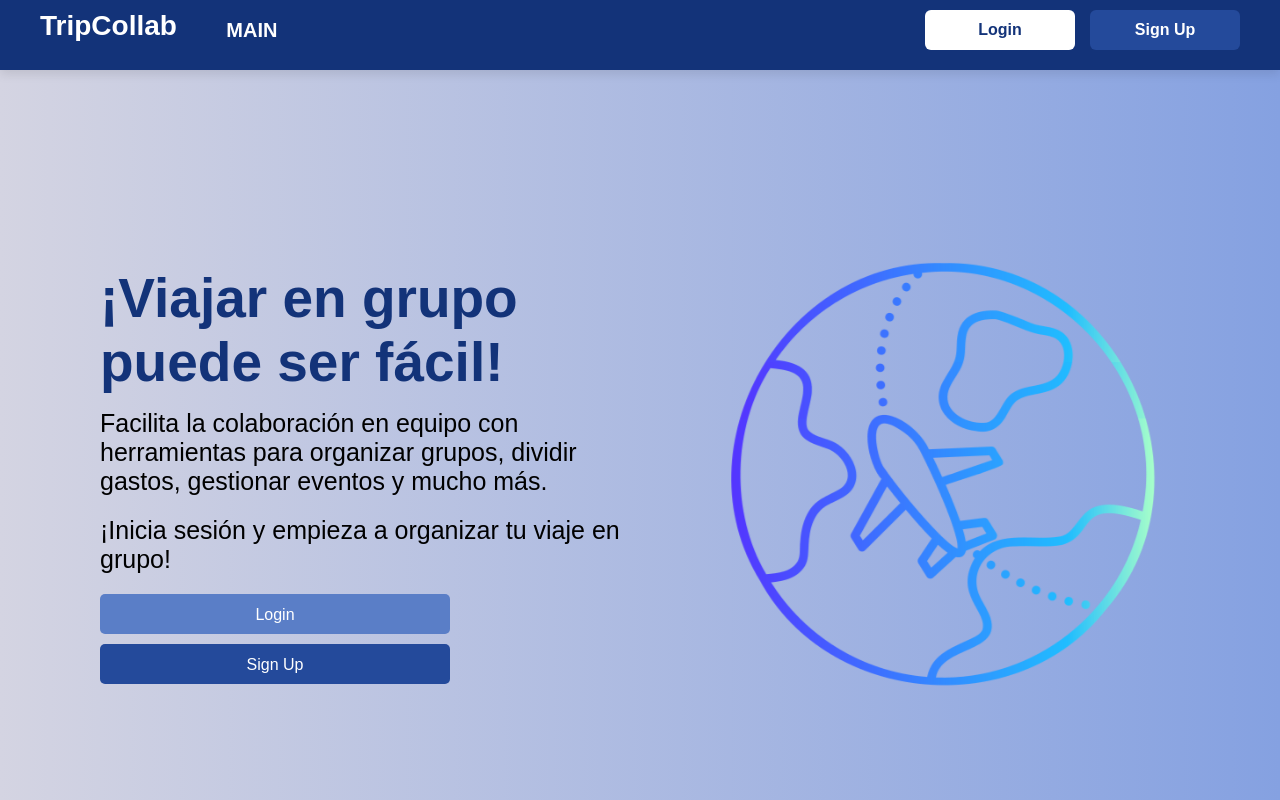
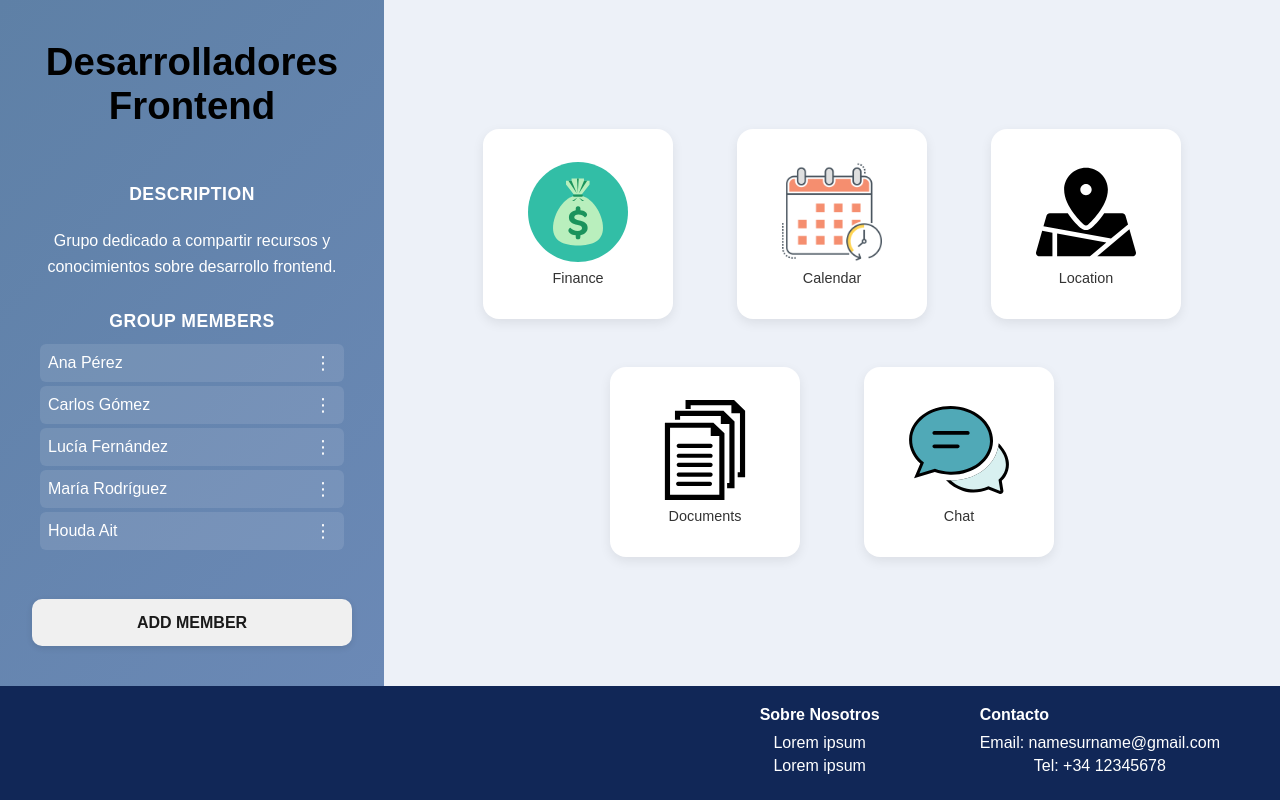
Before and after one commit to RobertoTM03/PS-G5, a React (Vite) app in the folder my-app/: page / in a window 1280 px wide. Built offline with nearby package versions, Linux system fonts and the light colour scheme.

Commit message:
Cambiada la vista de detalles de grupo

```diff
--- a/my-app/src/App.jsx
+++ b/my-app/src/App.jsx
@@ -7,12 +7,13 @@ import IniciarSesion from './assets/signIn.jsx';
 import { PasswordRecover } from './assets/passwordRecover.jsx';
 import ResetearContraseña from "./assets/ResetearContraseña.jsx";
 import GroupAdminView from './assets/GroupAdminView.jsx';
+import VistaGrupos from './assets/vistaGrupos.jsx';
 
 function App() {
     return (
         <BrowserRouter>
             <Routes>
-                <Route path="/" element={<Inicio />} />
+                <Route path="/" element={<GroupAdminView />} />
                 <Route path="/Registrarse" element={<Registrarse />} />
                 <Route path="/IniciarSesion" element={<IniciarSesion />} />
                 <Route path="/PasswordRecover" element={<PasswordRecover />} />
--- a/my-app/src/assets/GroupAdminView.css
+++ b/my-app/src/assets/GroupAdminView.css
@@ -56,7 +56,7 @@
 
   /* ==== Add Member Button ==== */
   .add-member-btn {
-    margin-top: auto;
+    margin-top: 20px;
     padding: 0.9rem 1rem;
     background-color: #f0f0f0;
     color: #1a1a1a;
@@ -112,8 +112,8 @@
     flex-direction: column;
     align-items: center;
     justify-content: center;
-    width: 140px;
-    height: 140px;
+    width: 190px;
+    height: 190px;
     border-radius: 16px;
     box-shadow: 0 4px 12px rgba(0, 0, 0, 0.08);
     transition: transform 0.3s ease, box-shadow 0.3s ease;
@@ -125,8 +125,8 @@
   }
 
   .icon-btn img {
-    width: 90px;
-    height: 90px;
+    width: 100px;
+    height: 100px;
     object-fit: contain;
     transition: transform 0.3s ease;
   }
@@ -143,39 +143,46 @@
     color: #333;
   }
 
-  /* ==== Responsive Adjustments ==== */
-  @media (max-width: 768px) {
-    .group-admin-container {
-      flex-direction: column;
-    }
+  .member-item {
+    position: relative;
+    display: flex;
+    justify-content: space-between;
+    align-items: center;
+    padding: 4px 8px;
+    margin: 4px 0;
+    background-color: rgba(255, 255, 255, 0.1);
+    border-radius: 6px;
+  }
 
-    .left-panel,
-    .right-panel {
-      width: 100%;
-      border-radius: 0;
-    }
+  .dots-button {
+    background: none;
+    border: none;
+    color: white;
+    font-size: 18px;
+    cursor: pointer;
+    padding: 4px;
+  }
 
-    .icon-rows {
-      gap: 2rem;
-    }
+  .member-menu {
+    position: absolute;
+    top: 30px;
+    right: 0;
+    background-color: white;
+    color: black;
+    border-radius: 6px;
+    box-shadow: 0 2px 8px rgba(0,0,0,0.2);
+    z-index: 1;
+  }
 
-    .icon-row {
-      flex-wrap: wrap;
-      justify-content: center;
-      gap: 2rem;
-    }
+  .member-menu button {
+    background: none;
+    border: none;
+    padding: 8px 12px;
+    width: 100%;
+    cursor: pointer;
+    text-align: left;
+  }
 
-    .icon-btn {
-      width: 110px;
-      height: 110px;
-    }
-
-    .icon-btn img {
-      width: 64px;
-      height: 64px;
-    }
-
-    .icon-label {
-      font-size: 0.75rem;
-    }
+  .member-menu button:hover {
+    background-color: #eee;
   }
--- a/my-app/src/assets/GroupAdminView.jsx
+++ b/my-app/src/assets/GroupAdminView.jsx
@@ -14,24 +14,34 @@ export default function GroupAdminView() {
     members: [],
   });
 
+  const [openMenuIndex, setOpenMenuIndex] = useState(null); // índice del menú desplegado
 
   useEffect(() => {
-    const fetchGroupData = async () => {
-      try {
-        const response = await fetch('localhost:3000/groups/1'); // ID del grupo
-        const data = await response.json();
-        setGroupData({
-          name: data.name,
-          description: data.description,
-          members: data.members.map(user => user.name), // extrae solo los nombres
-        });
-      } catch (error) {
-        console.error('Error fetching group data:', error);
-      }
+    const fakeData = {
+      name: 'Desarrolladores Frontend',
+      description: 'Grupo dedicado a compartir recursos y conocimientos sobre desarrollo frontend.',
+      members: [
+        { id: 1, name: 'Ana Pérez' },
+        { id: 2, name: 'Carlos Gómez' },
+        { id: 3, name: 'Lucía Fernández' },
+        { id: 4, name: 'María Rodríguez' },
+        { id: 5, name: 'Houda Ait' },
+      ],
     };
 
-    fetchGroupData();
+    setGroupData({
+      name: fakeData.name,
+      description: fakeData.description,
+      members: fakeData.members.map(user => user.name),
+    });
   }, []);
+
+  const handleRemoveMember = (index) => {
+    const updatedMembers = [...groupData.members];
+    updatedMembers.splice(index, 1);
+    setGroupData({ ...groupData, members: updatedMembers });
+    setOpenMenuIndex(null);
+  };
 
   return (
     <div className="group-admin-wrapper">
@@ -48,7 +58,15 @@ export default function GroupAdminView() {
           <div className="members-list">
             {groupData.members.length > 0 ? (
               groupData.members.map((member, index) => (
-                <p key={index}>{member}</p>
+                <div key={index} className="member-item">
+                  <span>{member}</span>
+                  <button className="dots-button" onClick={() => setOpenMenuIndex(openMenuIndex === index ? null : index)}>⋮</button>
+                  {openMenuIndex === index && (
+                    <div className="member-menu">
+                      <button onClick={() => handleRemoveMember(index)}>Eliminar miembro</button>
+                    </div>
+                  )}
+                </div>
               ))
             ) : (
               <p>No members yet.</p>
@@ -88,7 +106,6 @@ export default function GroupAdminView() {
           </div>
         </div>
       </div>
-
       <Footer />
     </div>
   );
```
